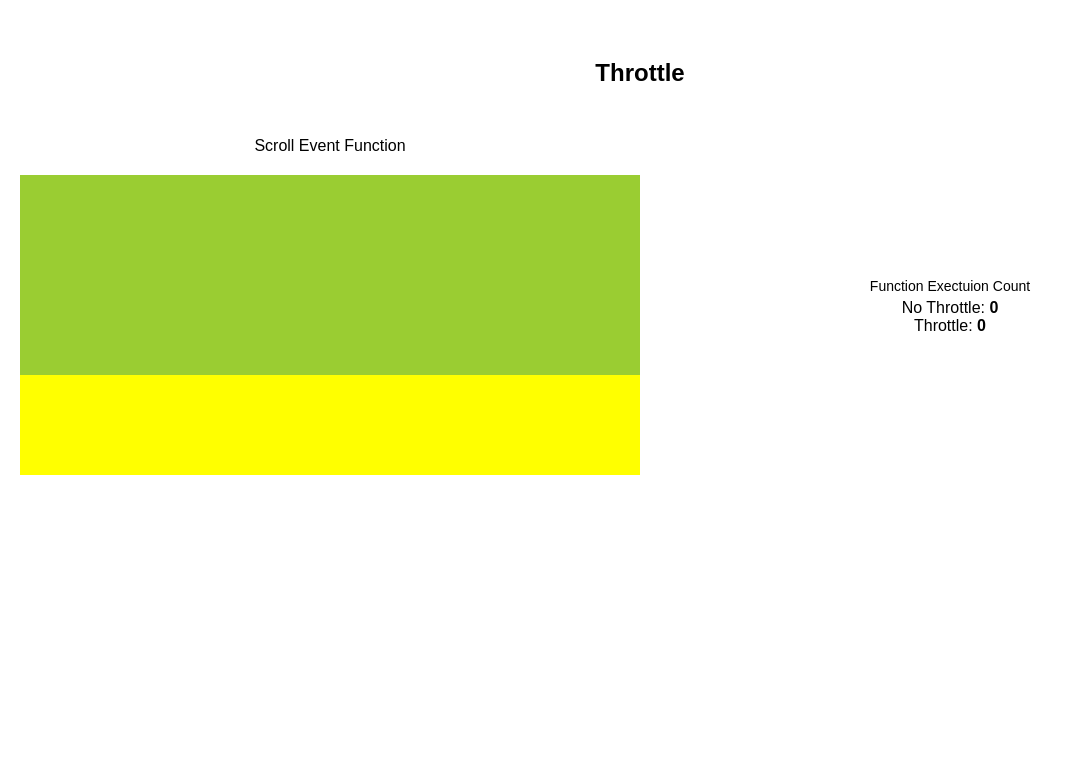
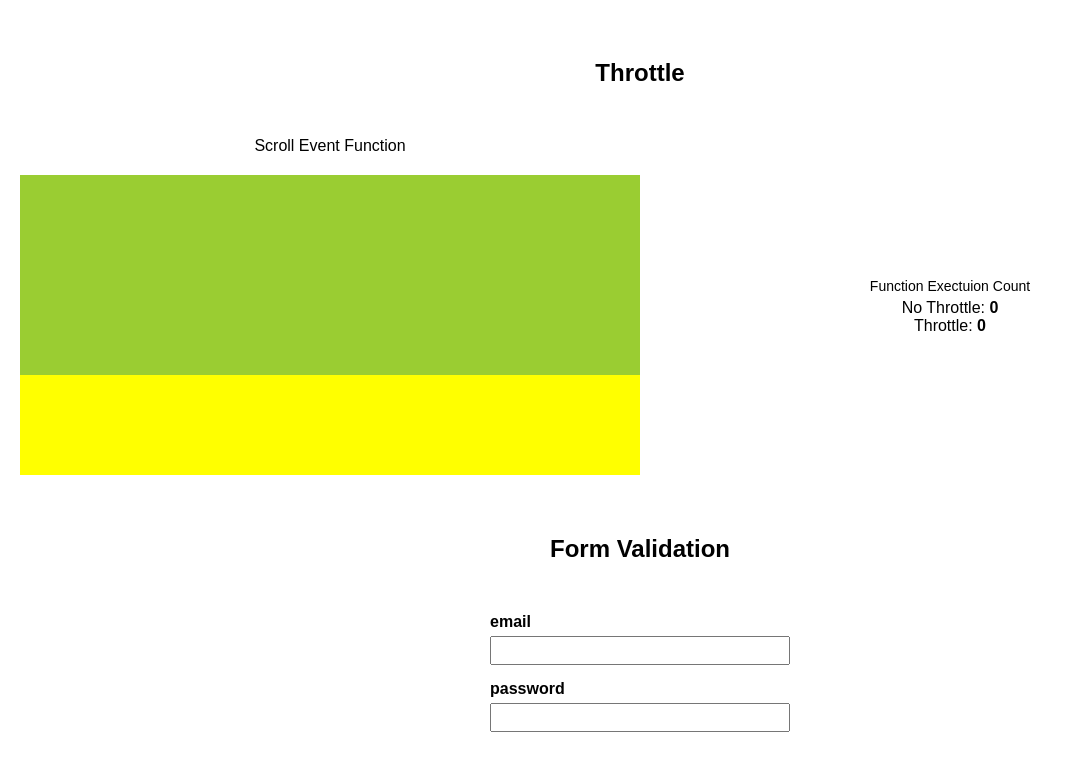
Before and after one commit to happyuniv/Practice, a React (Vite) app: page / in a window 1280 px wide. Shown: the part 1332-2099 px from the top of the page, without its empty margins (0-1072 px from the left). Before the commit the page ends 1837 px from the top, so only its background shows below. Built offline with nearby package versions, Linux system fonts and the light colour scheme; no server answers; grey boxes are pictures that could not be loaded.

Commit message:
Add. form validation

```diff
--- a/src/App.tsx
+++ b/src/App.tsx
@@ -2,6 +2,7 @@ import LazyLoad from './components/LazyLoad'
 import InfiniteScroll from './components/InfiniteScroll'
 import Debounce from './components/Debounce'
 import Throttle from './components/Throttle'
+import FormValidation from './components/FormValidation'
 
 export default function App() {
   return (
@@ -10,6 +11,7 @@ export default function App() {
       <InfiniteScroll />
       <Debounce />
       <Throttle />
+      <FormValidation />
     </div>
   )
 }
--- /dev/null
+++ b/src/components/FormValidation.module.css
@@ -0,0 +1,27 @@
+.container {
+  display: flex;
+  flex-direction: column;
+  justify-content: center;
+  align-items: center;
+  gap: 10px;
+  margin: auto;
+  width: 300px;
+  text-align: left;
+}
+
+.container label {
+  display: flex;
+  flex-direction: column;
+  gap: 5px;
+  width: 100%;
+  font-weight: bold;
+}
+
+.container input {
+  padding: 5px;
+}
+
+.container p {
+  color: rgb(239, 85, 85);
+  font-size: 12px;
+}
--- /dev/null
+++ b/src/components/FormValidation.tsx
@@ -0,0 +1,81 @@
+import { useState } from 'react'
+import styles from './FormValidation.module.css'
+
+export default function FormValidation() {
+  const [emailMessage, setEmailMessage] = useState('')
+  const [passwordMessage, setPasswordMessage] = useState('')
+
+  const handleEmailChange = (e: React.ChangeEvent<HTMLInputElement>) => {
+    /*
+    condition:
+      - valid email form
+      - only google or github domain
+    */
+    const idReg1 = /\w+@\w*(\.\w+)+$/
+    const idReg2 = /\w+@(gmail.com|github.com)$/
+
+    const email = e.target.value
+    if (!email.match(idReg1)) {
+      setEmailMessage('not a vaild email form')
+    } else if (!email.match(idReg2)) {
+      setEmailMessage('only google or github email is allowed')
+    } else {
+      setEmailMessage('')
+    }
+  }
+
+  const handlePasswordChange = (e: React.ChangeEvent<HTMLInputElement>) => {
+    /*
+    condition:
+      - 6 ~ 20 length
+      - not more than 3 consecutive same character
+      - not more than 3 consecutive number
+      - include at least 1 specific special charcater: (!,@,#,$,%,^,&,*)
+      - not include white space
+    */
+    const passwordReg1 = /([A-Za-z])\1{2,}/
+    const passwordReg2 = /123|234|345|456|567|678|789/
+    const passwordReg3 = /^[^!@#$%^&*]+$/
+    const passwordReg4 = /\s/g
+
+    const password = e.target.value
+
+    if (password.length < 6 || password.length > 20) {
+      setPasswordMessage(
+        'password length should be between 6 and 20 characters'
+      )
+    } else if (password.match(passwordReg1)) {
+      setPasswordMessage('password should not include 3 or more same character')
+    } else if (password.match(passwordReg2)) {
+      setPasswordMessage(
+        'password should not include 3 or more increasing numbers'
+      )
+    } else if (password.match(passwordReg3)) {
+      setPasswordMessage(
+        'password should include at least 1 specific special charcater: (!,@,#,$,%,^,&,*)'
+      )
+    } else if (password.match(passwordReg4)) {
+      setPasswordMessage('password should not include white space')
+    } else setPasswordMessage('')
+  }
+
+  return (
+    <>
+      <section>
+        <h1>Form Validation</h1>
+        <div className={styles.container}>
+          <label>
+            <span>email</span>
+            <input onChange={handleEmailChange} />
+            <p>{emailMessage}</p>
+          </label>
+          <label>
+            <span>password</span>
+            <input type='password' onChange={handlePasswordChange} />
+            <p>{passwordMessage}</p>
+          </label>
+        </div>
+      </section>
+    </>
+  )
+}
```
